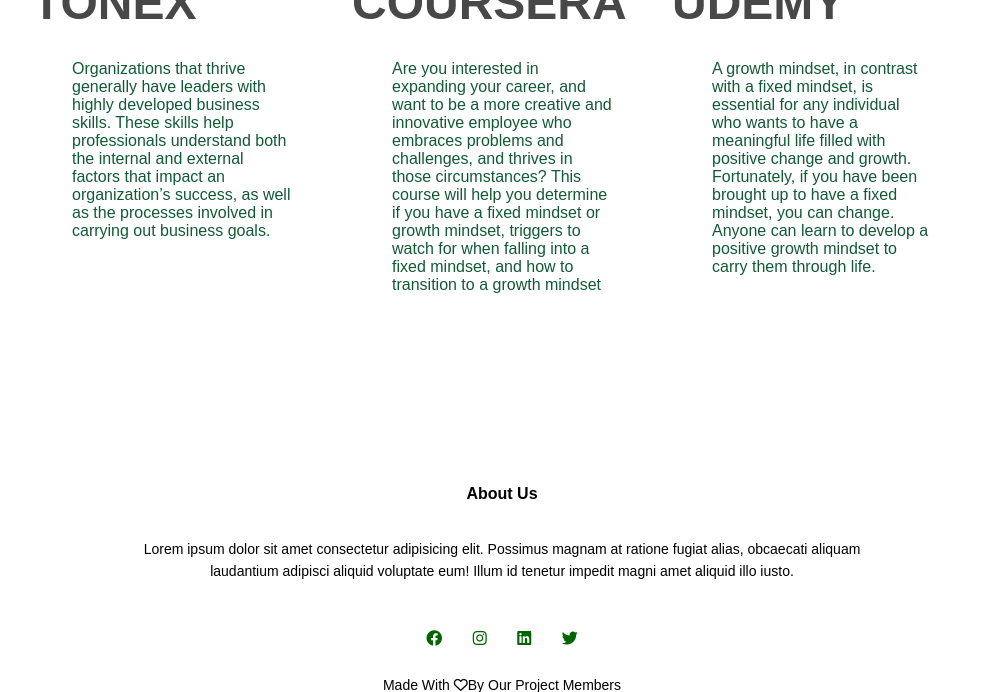
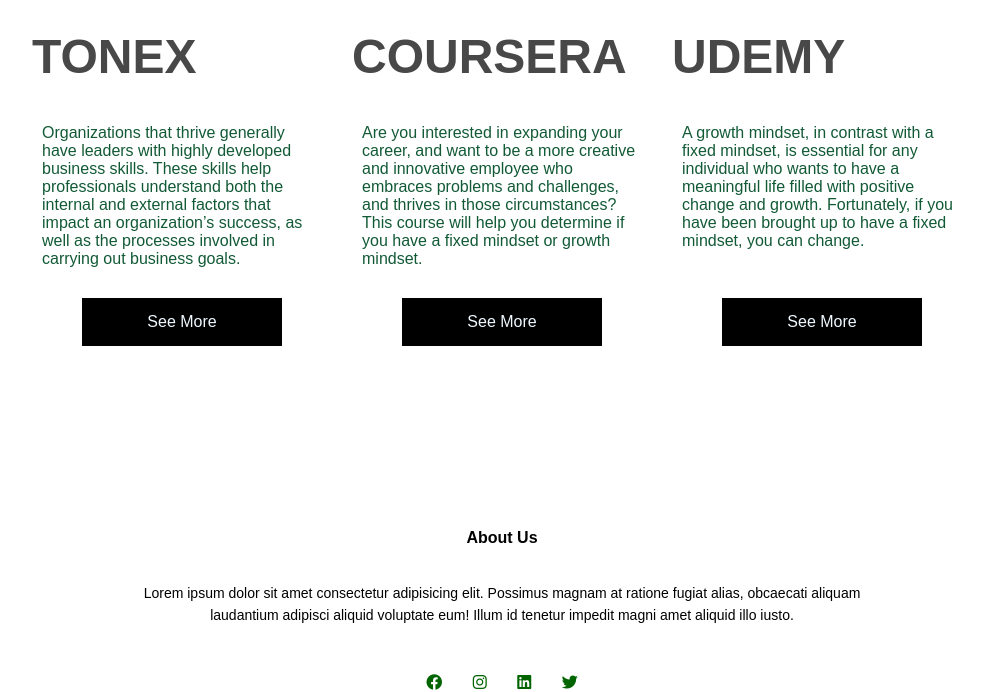
Before and after one commit to dula2000/Main-Project, a PHP site: page /Strategicgrowth.html in a window 1280 px wide. Shown: the part 2238-2930 px from the top of the page, without its empty margins (138-1121 px from the left). Run offline with PHP 8.4, Linux system fonts and the light colour scheme.

Commit message:
Finishes the sub webpages

```diff
--- a/DDS.css
+++ b/DDS.css
@@ -303,12 +328,13 @@ p{
     display: flex;
     justify-content: center;
     margin-bottom: 30px;
+    flex-wrap: wrap;
 }
 
 .card{
     background: white;
     width: 300px;
-    height: 600px;
+    height: 590px;
     margin: 10px;
     border-radius: 15px;
 }
@@ -333,6 +359,26 @@ p{
     background-image: url(pic/udemy1.jpg);
 }
 
+.card p{
+    padding: 10px;
+}
+
+.card a{
+    background-color: black;
+    color: aliceblue;
+    padding: 15px 20px;
+    display: block;
+    text-align: center;
+    margin: 20px 50px;
+    text-decoration: none;
+}
+.card:hover{
+    background-color: aquamarine;
+    color: aliceblue;
+    cursor: pointer;
+    transform: scale(1.03);
+    transition: all 1s ease;
+}
 h1{
     font-size: 6vmin;
     color: #484848;
--- a/Strategicgrowth.html
+++ b/Strategicgrowth.html
@@ -68,7 +68,7 @@
                   <p>A growth mindset is simply the belief that our basic abilities can be developed and improved through dedication and hard work.
                       It's not so much that this belief is some kind of magic. It's just that without a growth mindset, we don't exert the required effort and so we remain perpetually stuckThose with a growth mindset are more likely to embrace challenges, use feedback and learn from failures and mistakes rather than dwell on them. Someone with a growth mindset will enjoy learning new things.
                     They will, therefore, accept challenges, persist and be driven to achieve their goals.</p>
-                  <a href="#" class="cn">Learn More</a>
+                  <a href="#" class="cn" >Learn More</a>
               </div>
               <div class="col-1">
                   <img class="pic22-1" src="pic/strat2" alt="">
@@ -79,7 +79,7 @@
                       By default, innovation teams have a growth mindset. To innovate, they must be willing to take risks, experiment, learn, improve, and solve problems.
                        They need to see failure and critical feedback not as affronts, but opportunities to grow and pivot. Leaders, on the other hand, can't always operate that way.
                      </p>
-                  <a href="#" class="cn">Learn More</a>
+                  <a href="#" class="cn" >Learn More</a>
               </div>
           </div>
 
@@ -92,23 +92,23 @@
                <p>Organizations that thrive generally have leaders with highly developed business skills.
                     These skills help professionals understand both the internal and external factors that impact an organization’s success, as well as the processes involved in carrying out business goals.
                </p>
-
+               <a href="https://www.tonex.com/training-courses/creativity-and-innovation-training/">See More</a>
        </div>
 
     <div class="card">
         <div class="card-image car-2"> </div>
             <h2>COURSERA</h2>
-            <p>Are you interested in expanding your career, and want to be a more creative and innovative employee who embraces problems and challenges, and thrives in those circumstances? This course will help you determine if you have a fixed mindset or growth mindset,
-                 triggers to watch for when falling into a fixed mindset, and how to transition to a growth mindset</p>
-
+            <p>Are you interested in expanding your career, and want to be a more creative and innovative employee who embraces problems and challenges, and thrives in those circumstances? This course will help you determine if you have a fixed mindset or growth mindset.</p>
+                 <a href="https://www.coursera.org/learn/creativity-innovation">See More</a>
     </div>
 
     <div class="card">
         <div class="card-image car-3"></div>
             <h2>UDEMY</h2>
             <p>A growth mindset, in contrast with a fixed mindset, is essential for any individual who wants to have a meaningful life filled with positive change and growth. Fortunately, if you have been brought up to have a fixed mindset, you can change.
-                 Anyone can learn to develop a positive growth mindset to carry them through life.</p>
-
+                 <br><br>
+                </p>
+        <a href="https://www.udemy.com/">See More</a>
     </div>
 
    </section>
```
Also changed, not shown: other parts of DDS.css (+33 -8 lines), Innovationcreativity.html (+5 -5 lines).
